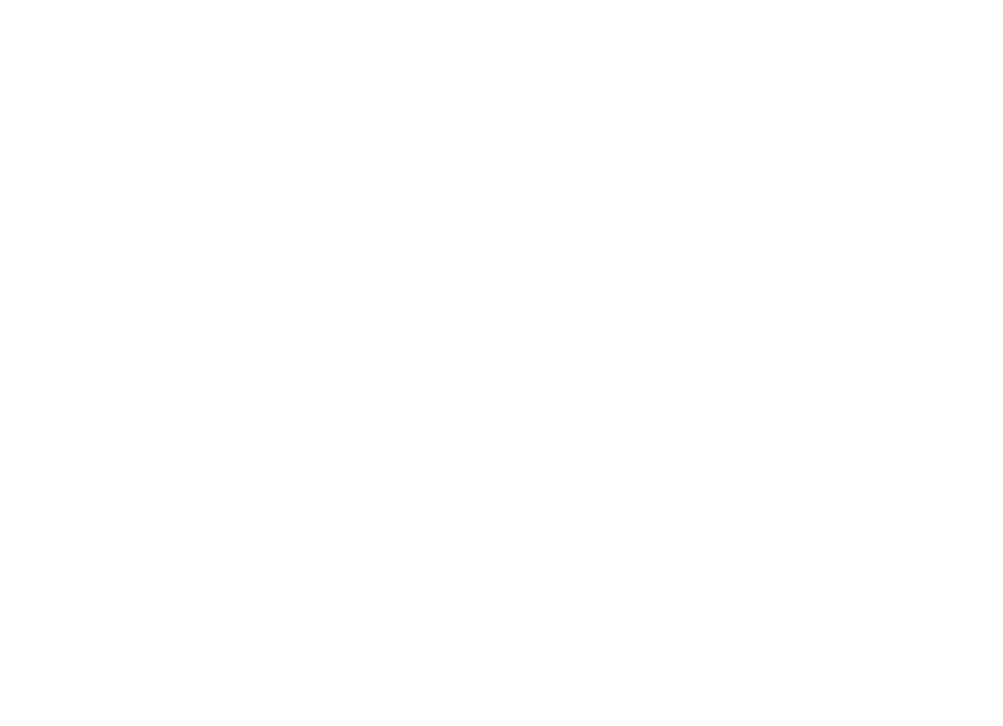
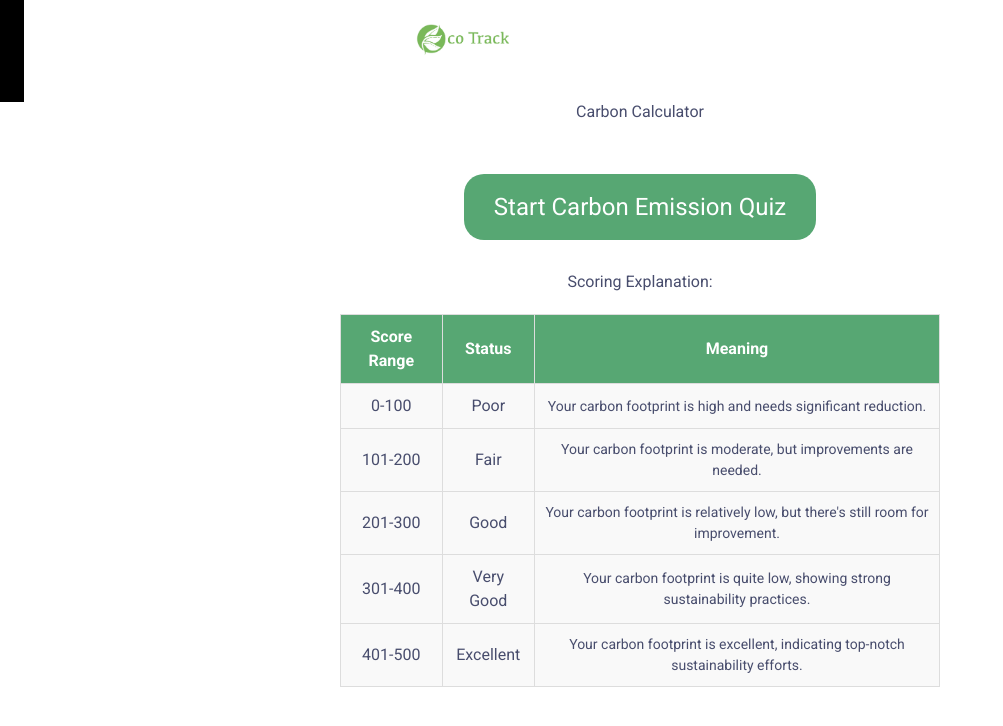
Before and after one commit to grayzcale/green-project, a React (Create React App) app: page /carbon_calculator in a window 1280 px wide. Before the commit this address had no page. Shown: the top 726 px of the page, without its empty margins (0-1003 px from the left). Built offline with nearby package versions, Linux system fonts and the light colour scheme.

Commit message:
added the carbon footprint calc

```diff
--- a/src/App.js
+++ b/src/App.js
@@ -14,6 +14,7 @@
 import Setting from "./pages/Setting";
 import SentEmail from "./pages/SentEmail";
 import DeleteAccount from "./pages/DeleteAccount";
+import CarbonCalculatorFootprint from "./pages/CarbonFootprintCalculator";
 
 import Layout from "./components/Layout";
 
@@ -36,6 +37,7 @@
           <Route path="/redirect" element={<Navigate to="/login" />} />
           <Route path="/delete_account" element={<DeleteAccount />} />
           <Route path="/landing_page" element={<LandingPage />} />
+          <Route path="/carbon_calculator" element={<CarbonCalculatorFootprint/>} />
         </Route>
       </Routes>
     </BrowserRouter>
--- /dev/null
+++ b/src/assets/CarbonCalculatorFootprint.css
@@ -0,0 +1,109 @@
+@import url('https://fonts.googleapis.com/css2?family=Roboto:wght@400;700&display=swap');
+
+.carbon-calculator {
+  font-family: 'Roboto', sans-serif;
+  color: #484D6D;
+  display: flex;
+  flex-direction: column;
+  align-items: center;
+  padding: 20px;
+  height: calc(100vh - 40px); /* Adjust to fit screen without header/footer */
+  box-sizing: border-box;
+}
+
+h1 {
+  margin-bottom: 20px;
+}
+
+.start-button {
+  background-color: #57A773;
+  color: white;
+  border: none;
+  border-radius: 20px;
+  padding: 15px 30px;
+  font-size: 24px;
+  cursor: pointer;
+  margin-top: 30px; /* Reduced margin to bring it closer */
+}
+
+.calculator-form {
+  width: 100%;
+  max-width: 600px;
+  display: flex;
+  flex-direction: column;
+  align-items: center;
+  margin-top: 20px; /* Reduced margin to bring it closer */
+}
+
+.input-group {
+  width: 100%;
+  margin-bottom: 15px; /* Reduced margin for less space between inputs */
+}
+
+label {
+  font-size: 18px;
+  display: block;
+  margin-bottom: 5px; /* Reduced margin for less space between label and input */
+}
+
+.input-field {
+  width: 100%;
+  padding: 10px;
+  font-size: 18px;
+  background-color: #f0f0f0;
+  border: 1px solid #ddd;
+  border-radius: 5px;
+  text-align: right;
+}
+
+.calculate-button {
+  background-color: #57A773;
+  color: white;
+  border: none;
+  border-radius: 20px;
+  padding: 15px 30px;
+  font-size: 18px;
+  cursor: pointer;
+  margin-top: 20px;
+}
+
+h2 {
+  margin-top: 20px;
+}
+
+.explanation {
+  margin-top: 30px;
+  max-width: 600px;
+  text-align: center;
+  font-size: 16px;
+  line-height: 1.5;
+  color: #484D6D;
+}
+
+.chart {
+  display: table;
+  margin: 0 auto;
+  border-collapse: collapse;
+  margin-top: 20px;
+  width: 100%;
+  max-width: 600px;
+}
+
+.chart th, .chart td {
+  border: 1px solid #ddd;
+  padding: 10px;
+  text-align: center;
+}
+
+.chart th {
+  background-color: #57A773;
+  color: white;
+}
+
+.chart td {
+  background-color: #f9f9f9;
+}
+
+.chart td.meaning {
+  font-size: 14px; /* Reduced font size for the meaning column */
+}
--- /dev/null
+++ b/src/pages/CarbonFootprintCalculator.js
@@ -0,0 +1,194 @@
+import React, { useState } from "react";
+import '../assets/CarbonCalculatorFootprint.css'; // Importing the CSS file
+
+const CarbonCalculatorFootprint = () => {
+  const [commuteHours, setCommuteHours] = useState(0);
+  const [itemsPurchased, setItemsPurchased] = useState(0);
+  const [energyConsumption, setEnergyConsumption] = useState(0);
+  const [gasConsumption, setGasConsumption] = useState(0);
+  const [electricUsage, setElectricUsage] = useState(0);
+  const [points, setPoints] = useState(0);
+  const [rating, setRating] = useState("");
+  const [showCalculator, setShowCalculator] = useState(false);
+
+  const calculatePoints = () => {
+    const livingAirPollutionPoints = 50;
+
+    // Commute (Public Transport)
+    const commutePoints = Math.min(((commuteHours / 31) * 50), 100); // 31 hours = 50 points, 93 hours = 100 points
+
+    // Shopping Consumption
+    let shoppingPoints = 0;
+    if (itemsPurchased <= 6) {
+      shoppingPoints = 100;
+    } else if (itemsPurchased <= 12) {
+      shoppingPoints = 75;
+    } else if (itemsPurchased <= 22) {
+      shoppingPoints = 50;
+    } else {
+      shoppingPoints = 0;
+    }
+
+    // Energy Consumption (Household)
+    let energyPoints = 0;
+    if (energyConsumption <= 100) {
+      energyPoints = 100;
+    } else if (energyConsumption <= 200) {
+      energyPoints = 75;
+    } else if (energyConsumption <= 300) {
+      energyPoints = 50;
+    } else {
+      energyPoints = 0;
+    }
+
+    // Electric Usage (kWh per month) scaled linearly
+    let electricPoints = 0;
+    if (electricUsage <= 200) {
+      electricPoints = (electricUsage / 200) * 50;
+    } else if (electricUsage <= 400) {
+      electricPoints = 50 + ((electricUsage - 200) / 200) * 50;
+    } else {
+      electricPoints = 100;
+    }
+
+    // Gas Consumption (Negative points, capped at -50)
+    const gasPoints = -Math.min((gasConsumption / 50) * 50, 50); // Negative points
+
+    // Total Points
+    const totalPoints =
+      livingAirPollutionPoints +
+      commutePoints +
+      shoppingPoints +
+      energyPoints +
+      gasPoints +
+      electricPoints;
+    setPoints(totalPoints);
+
+    // Carbon Emission Rating
+    let emissionRating = "";
+    if (totalPoints <= 100) {
+      emissionRating = "Poor";
+    } else if (totalPoints <= 200) {
+      emissionRating = "Fair";
+    } else if (totalPoints <= 300) {
+      emissionRating = "Good";
+    } else if (totalPoints <= 400) {
+      emissionRating = "Very Good";
+    } else {
+      emissionRating = "Excellent";
+    }
+    setRating(emissionRating);
+  };
+
+  return (
+    <div className="carbon-calculator">
+      <h1>Carbon Calculator</h1>
+      {!showCalculator && (
+        <button
+          className="start-button"
+          onClick={() => setShowCalculator(true)}
+        >
+          Start Carbon Emission Quiz
+        </button>
+      )}
+      {showCalculator && (
+        <div className="calculator-form">
+          <div className="input-group">
+            <label>Commute Hours (per month):</label>
+            <input
+              type="number"
+              value={commuteHours}
+              onChange={(e) => setCommuteHours(e.target.value)}
+              className="input-field"
+            />
+          </div>
+          <div className="input-group">
+            <label>Items Purchased (per month):</label>
+            <input
+              type="number"
+              value={itemsPurchased}
+              onChange={(e) => setItemsPurchased(e.target.value)}
+              className="input-field"
+            />
+          </div>
+          <div className="input-group">
+            <label>Energy Consumption (kWh per month):</label>
+            <input
+              type="number"
+              value={energyConsumption}
+              onChange={(e) => setEnergyConsumption(e.target.value)}
+              className="input-field"
+            />
+          </div>
+          <div className="input-group">
+            <label>Gas Consumption (gallons per month):</label>
+            <input
+              type="number"
+              value={gasConsumption}
+              onChange={(e) => setGasConsumption(e.target.value)}
+              className="input-field"
+            />
+          </div>
+          <div className="input-group">
+            <label>Electric Usage (kWh per month):</label>
+            <input
+              type="number"
+              value={electricUsage}
+              onChange={(e) => setElectricUsage(e.target.value)}
+              className="input-field"
+            />
+          </div>
+          <button
+            className="calculate-button"
+            onClick={calculatePoints}
+          >
+            Calculate Points
+          </button>
+          <h2>Total Points: {points}</h2>
+          <h2>Carbon Emission Rating: {rating}</h2>
+        </div>
+      )}
+      <div className="explanation">
+        <h3>Scoring Explanation:</h3>
+        <table className="chart">
+          <thead>
+            <tr>
+              <th>Score Range</th>
+              <th>Status</th>
+              <th>Meaning</th>
+            </tr>
+          </thead>
+          <tbody>
+            <tr>
+              <td>0-100</td>
+              <td>Poor</td>
+              <td className="meaning">Your carbon footprint is high and needs significant reduction.</td>
+            </tr>
+            <tr>
+              <td>101-200</td>
+              <td>Fair</td>
+              <td className="meaning">Your carbon footprint is moderate, but improvements are needed.</td>
+            </tr>
+            <tr>
+              <td>201-300</td>
+              <td>Good</td>
+              <td className="meaning">Your carbon footprint is relatively low, but there's still room for improvement.</td>
+            </tr>
+            <tr>
+              <td>301-400</td>
+              <td>Very Good</td>
+              <td className="meaning">Your carbon footprint is quite low, showing strong sustainability practices.</td>
+            </tr>
+            <tr>
+              <td>401-500</td>
+              <td>Excellent</td>
+              <td className="meaning">Your carbon footprint is excellent, indicating top-notch sustainability efforts.</td>
+            </tr>
+          </tbody>
+        </table>
+      </div>
+    </div>
+  );
+};
+
+export default CarbonCalculatorFootprint;
```
